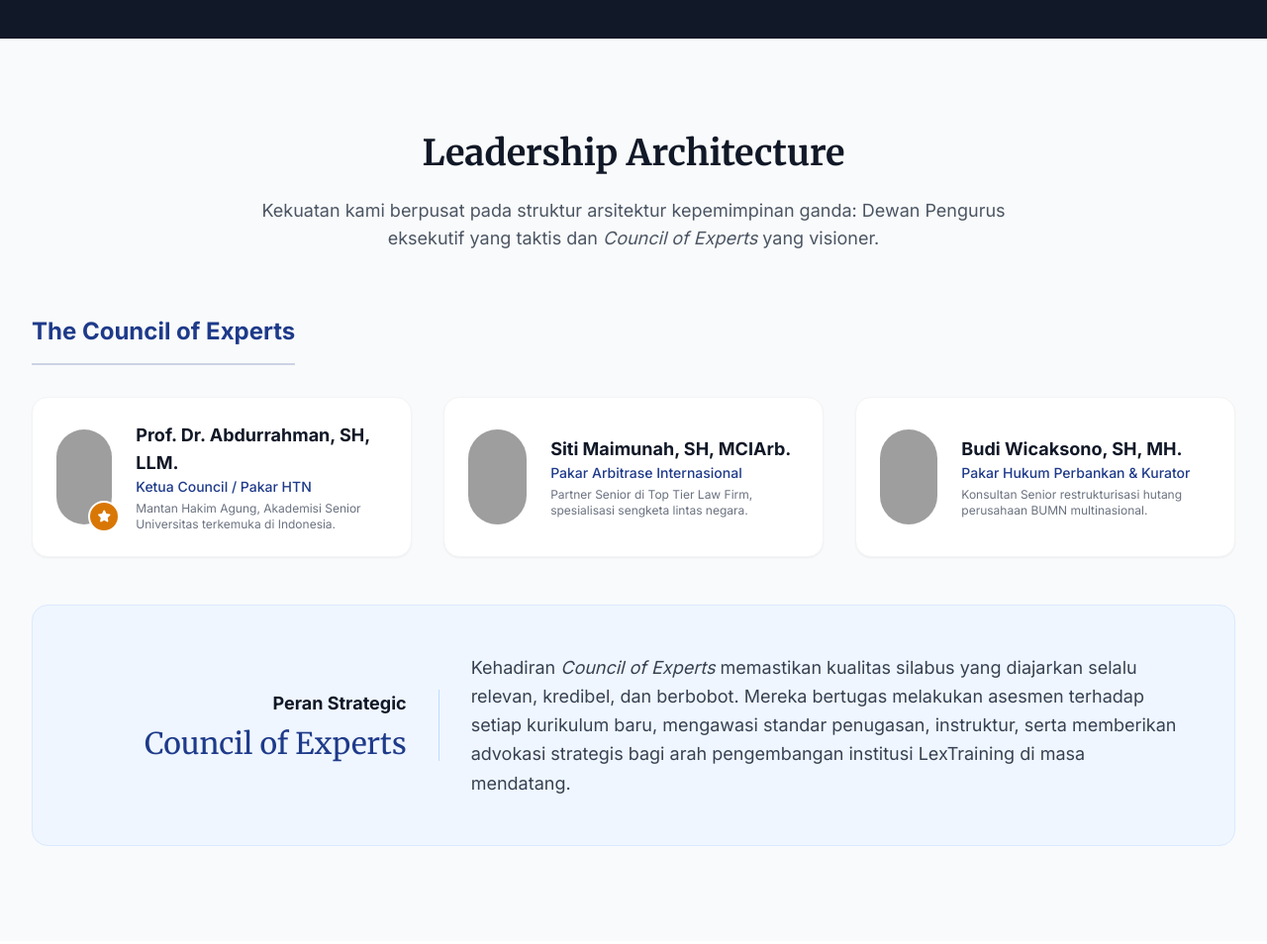
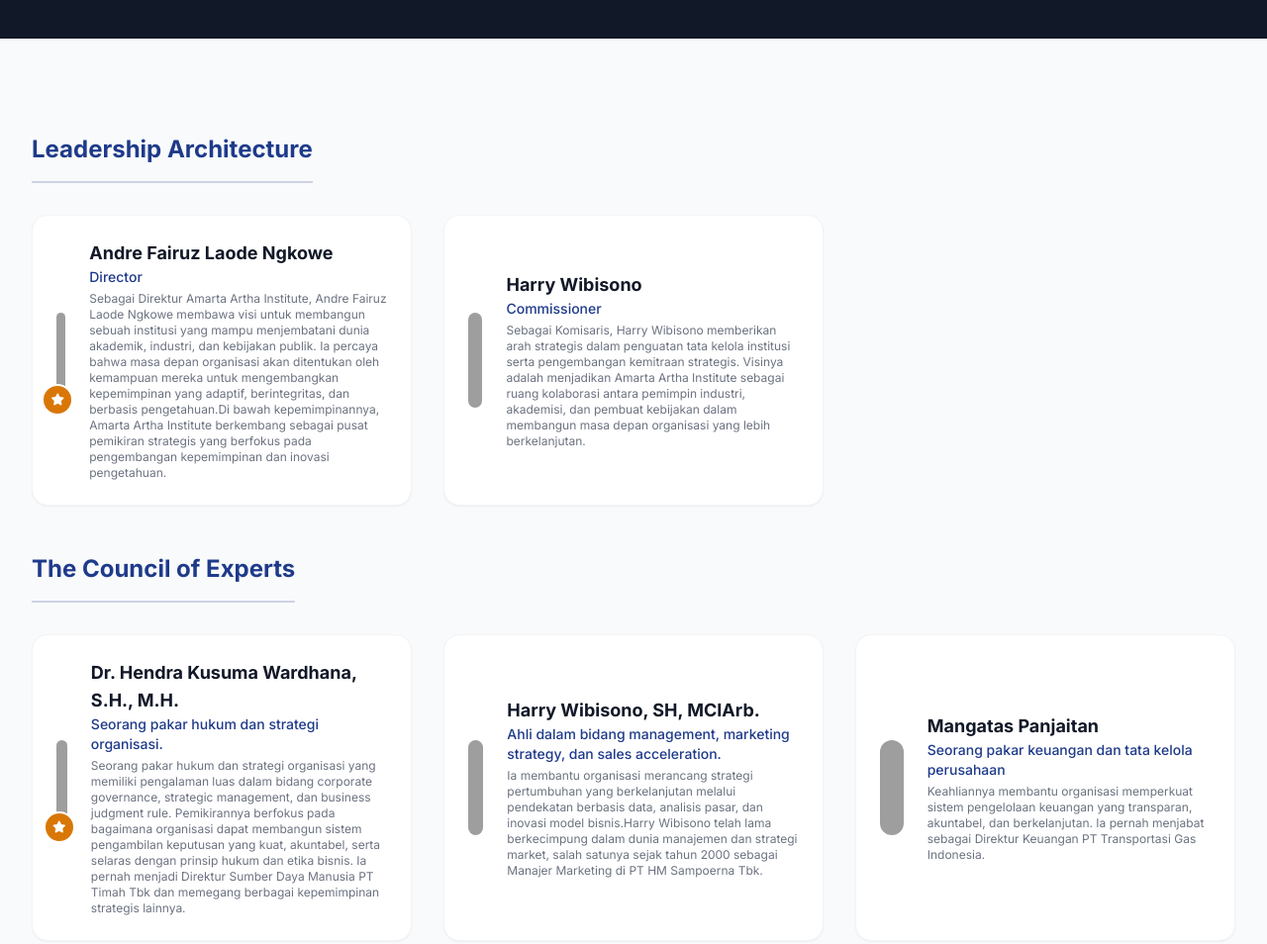
Before and after one commit to dzakyadr/training-institute, a plain HTML site: page about.html in a window 1280 px wide. Shown: the part 2000-2954 px from the top of the page at 99% size. Drawn offline with nearby package versions, Linux system fonts and the light colour scheme; grey boxes are pictures that could not be loaded.

Commit message:
update leader and council

```diff
--- a/about.html
+++ b/about.html
@@ -80,7 +80,7 @@
 
                 <!-- Mobile menu button -->
                 <div class="md:hidden flex items-center">
-                    <button id="mobile-menu-button" class="text-gray-600 hover:text-primary focus:outline-none p-2">
+                    <button id="mobile-menu-button" class="text-gray-600 hover:text-primary focus:outline-none p-2" aria-label="Toggle mobile menu" title="Toggle mobile menu">
                         <i class="fa-solid fa-bars text-2xl" id="menu-icon"></i>
                     </button>
                 </div>
@@ -283,13 +283,54 @@
     <!-- Leadership Architecture \ Council of Experts -->
     <section class="section-padding bg-gray-50 relative">
         <div class="max-w-7xl mx-auto px-4 sm:px-6 lg:px-8">
-            <div class="text-center max-w-3xl mx-auto mb-16">
-                <h2 class="text-3xl md:text-4xl font-serif font-bold text-gray-900 mb-6">Leadership Architecture</h2>
-                <p class="text-gray-600 text-lg">Kekuatan kami berpusat pada struktur arsitektur kepemimpinan ganda:
-                    Dewan Pengurus eksekutif yang taktis dan <em>Council of Experts</em> yang visioner.</p>
+            <div class="mb-12">
+                <h3 class="text-2xl font-bold text-primary border-b-2 border-primary/20 pb-4 mb-8 inline-block">Leadership Architecture</h3>
+                <div class="grid md:grid-cols-2 lg:grid-cols-3 gap-8">
+
+                   <!-- Director -->
+                    <div
+                        class="bg-white rounded-2xl p-6 shadow-sm border border-gray-100 flex items-center gap-6 hover:shadow-lg transition">
+                        <div class="relative">
+                            <img src="https://ui-avatars.com/api/?name=Prof+Abdurrahman&background=1e3a8a&color=fff&size=150"
+                                alt="Andre Fairuz Laode Ngkowe" class="w-24 h-24 rounded-full object-cover">
+                            <div
+                                class="absolute -bottom-2 -right-2 bg-secondary text-white w-8 h-8 rounded-full flex items-center justify-center border-2 border-white">
+                                <i class="fa-solid fa-star text-xs"></i>
+                            </div>
+                        </div>
+                        <div>
+                            <h4 class="font-bold text-gray-900 text-lg">Andre Fairuz Laode Ngkowe</h4>
+                            <p class="text-primary text-sm font-medium mb-1">Director</p>
+                            <p class="text-gray-500 text-xs">Sebagai Direktur Amarta Artha Institute, Andre Fairuz Laode Ngkowe membawa visi
+                        untuk membangun sebuah institusi yang mampu menjembatani dunia akademik,
+                        industri, dan kebijakan publik. Ia percaya bahwa masa depan organisasi akan ditentukan oleh kemampuan mereka
+                        untuk mengembangkan kepemimpinan yang adaptif, berintegritas, dan berbasis
+                        pengetahuan.Di bawah kepemimpinannya, Amarta Artha Institute berkembang sebagai pusat
+                        pemikiran strategis yang berfokus pada pengembangan kepemimpinan dan inovasi
+                        pengetahuan. </p>
+                        </div>
+                    </div>
+
+                     <!-- Commissioner -->
+                    <div
+                        class="bg-white rounded-2xl p-6 shadow-sm border border-gray-100 flex items-center gap-6 hover:shadow-lg transition">
+                        <div class="relative">
+                            <img src="https://ui-avatars.com/api/?name=Siti+Maimunah&background=d97706&color=fff&size=150"
+                                alt="  Harry Wibisono" class="w-24 h-24 rounded-full object-cover">
+                        </div>
+                        <div>
+                            <h4 class="font-bold text-gray-900 text-lg">  Harry Wibisono</h4>
+                            <p class="text-primary text-sm font-medium mb-1">Commissioner</p>
+                            <p class="text-gray-500 text-xs"> Sebagai Komisaris,   Harry Wibisono memberikan arah strategis dalam
+                        penguatan tata kelola institusi serta pengembangan kemitraan strategis. Visinya adalah menjadikan Amarta Artha Institute sebagai ruang kolaborasi
+                        antara pemimpin industri, akademisi, dan pembuat kebijakan dalam membangun
+                        masa depan organisasi yang lebih berkelanjutan. </p>
+                        </div>
+                    </div>
+                </div>
             </div>
 
-            <!-- Council of Expert Grid -->
+            <!-- Council of Experts -->
             <div class="mb-12">
                 <h3 class="text-2xl font-bold text-primary border-b-2 border-primary/20 pb-4 mb-8 inline-block">The
                     Council of Experts</h3>
@@ -300,17 +341,21 @@
                         class="bg-white rounded-2xl p-6 shadow-sm border border-gray-100 flex items-center gap-6 hover:shadow-lg transition">
                         <div class="relative">
                             <img src="https://ui-avatars.com/api/?name=Prof+Abdurrahman&background=1e3a8a&color=fff&size=150"
-                                alt="Prof Abdurrahman" class="w-24 h-24 rounded-full object-cover">
+                                alt=" Dr. Hendra Kusuma Wardhana, S.H., M.H." class="w-24 h-24 rounded-full object-cover">
                             <div
                                 class="absolute -bottom-2 -right-2 bg-secondary text-white w-8 h-8 rounded-full flex items-center justify-center border-2 border-white">
                                 <i class="fa-solid fa-star text-xs"></i>
                             </div>
                         </div>
                         <div>
-                            <h4 class="font-bold text-gray-900 text-lg">Prof. Dr. Abdurrahman, SH, LLM.</h4>
-                            <p class="text-primary text-sm font-medium mb-1">Ketua Council / Pakar HTN</p>
-                            <p class="text-gray-500 text-xs">Mantan Hakim Agung, Akademisi Senior Universitas terkemuka
-                                di Indonesia.</p>
+                            <h4 class="font-bold text-gray-900 text-lg"> Dr. Hendra Kusuma Wardhana, S.H., M.H.</h4>
+                             <p class="text-primary text-sm font-medium mb-1">Seorang pakar hukum dan strategi organisasi.</p>
+                            <p class="text-gray-500 text-xs">Seorang pakar hukum dan strategi organisasi yang memiliki pengalaman luas
+                        dalam bidang corporate governance, strategic management, dan business
+                        judgment rule. Pemikirannya berfokus pada bagaimana organisasi dapat membangun sistem
+                        pengambilan keputusan yang kuat, akuntabel, serta selaras dengan prinsip
+                        hukum dan etika bisnis. Ia pernah menjadi Direktur Sumber Daya Manusia PT Timah Tbk dan memegang
+                        berbagai kepemimpinan strategis lainnya. </p>
                         </div>
                     </div>
 
@@ -319,13 +364,15 @@
                         class="bg-white rounded-2xl p-6 shadow-sm border border-gray-100 flex items-center gap-6 hover:shadow-lg transition">
                         <div class="relative">
                             <img src="https://ui-avatars.com/api/?name=Siti+Maimunah&background=d97706&color=fff&size=150"
-                                alt="Siti Maimunah" class="w-24 h-24 rounded-full object-cover">
+                                alt="Harry Wibisono" class="w-24 h-24 rounded-full object-cover">
                         </div>
                         <div>
-                            <h4 class="font-bold text-gray-900 text-lg">Siti Maimunah, SH, MCIArb.</h4>
-                            <p class="text-primary text-sm font-medium mb-1">Pakar Arbitrase Internasional</p>
-                            <p class="text-gray-500 text-xs">Partner Senior di Top Tier Law Firm, spesialisasi sengketa
-                                lintas negara.</p>
+                            <h4 class="font-bold text-gray-900 text-lg">Harry Wibisono, SH, MCIArb.</h4>
+                            <p class="text-primary text-sm font-medium mb-1">Ahli dalam bidang management, marketing strategy, dan sales acceleration.</p>
+                            <p class="text-gray-500 text-xs">  Ia membantu organisasi merancang strategi pertumbuhan yang berkelanjutan
+                        melalui pendekatan berbasis data, analisis pasar, dan inovasi model bisnis.Harry Wibisono telah lama berkecimpung dalam dunia manajemen dan strategi
+                        market, salah satunya sejak tahun 2000 sebagai Manajer Marketing
+                        di PT HM Sampoerna Tbk.</p>
                         </div>
                     </div>
 
@@ -334,13 +381,14 @@
                         class="bg-white rounded-2xl p-6 shadow-sm border border-gray-100 flex items-center gap-6 hover:shadow-lg transition">
                         <div class="relative">
                             <img src="https://ui-avatars.com/api/?name=Budi+Wicaksono&background=1e3a8a&color=fff&size=150"
-                                alt="Budi Wicaksono" class="w-24 h-24 rounded-full object-cover">
+                                alt="Mangatas Panjaitan" class="w-24 h-24 rounded-full object-cover">
                         </div>
                         <div>
-                            <h4 class="font-bold text-gray-900 text-lg">Budi Wicaksono, SH, MH.</h4>
-                            <p class="text-primary text-sm font-medium mb-1">Pakar Hukum Perbankan & Kurator</p>
-                            <p class="text-gray-500 text-xs">Konsultan Senior restrukturisasi hutang perusahaan BUMN
-                                multinasional.</p>
+                            <h4 class="font-bold text-gray-900 text-lg">Mangatas Panjaitan</h4>
+                            <p class="text-primary text-sm font-medium mb-1">Seorang pakar keuangan dan tata kelola perusahaan</p>
+                            <p class="text-gray-500 text-xs"> Keahliannya membantu organisasi memperkuat sistem pengelolaan keuangan yang
+                        transparan, akuntabel, dan berkelanjutan. Ia pernah menjabat sebagai Direktur Keuangan
+                        PT Transportasi Gas Indonesia.</p>
                         </div>
                     </div>
 
```
Also changed, not shown: index.html (+1 -3 lines), portfolio.html (+1 -1 lines), solutions.html (+1 -1 lines).
